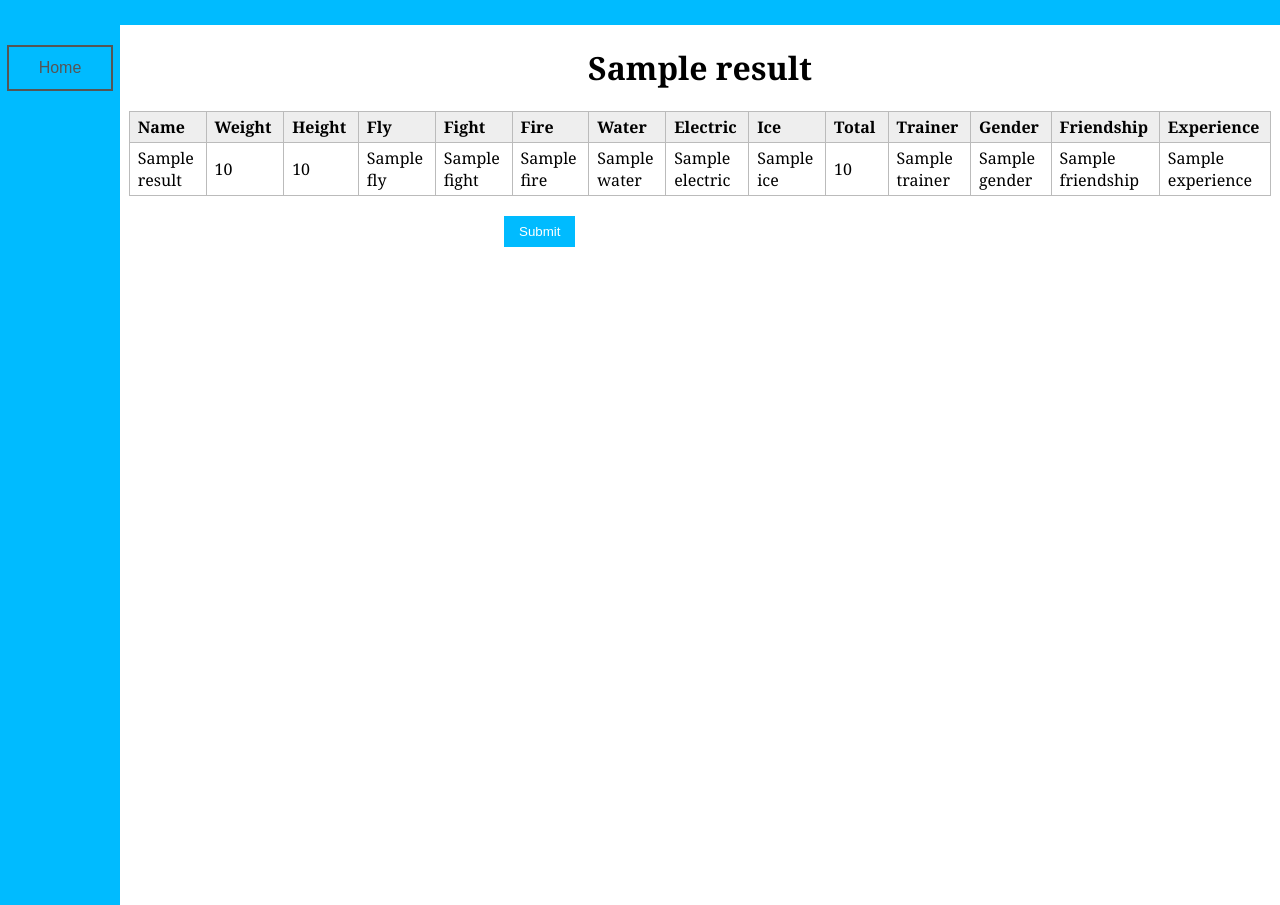
After one commit to matnguyen/Tokimon-CMPT276, a Node server app: template views/pages/modify.ejs in a window 1280 px wide. The commit adds this page. Run offline with Node 20, Linux system fonts and the light colour scheme; the template is opened without the code that fills it: most values are stand-ins (such as "Sample title", 1, 10 or a date in 2020).

Commit message:
Add modification of Tokimon

```diff
--- a/index.js
+++ b/index.js
@@ -18,7 +18,7 @@ app.set('views', path.join(__dirname, 'views'))
 app.set('view engine', 'ejs')
   // .get('/', (req, res) => res.render('pages/main'))
   // .get('/db', async (req, res) => {
-app.get('/', async (req, res) => {
+    app.get('/', async (req, res) => {
       try {
         const client = await pool.connect()
         const result = await client.query('SELECT * FROM Tokimon')
@@ -30,6 +30,7 @@ app.get('/', async (req, res) => {
         res.send("Error " + err)
       }
     })
+app.listen(PORT, () => console.log(`Listening on ${ PORT }`))
 
 app.get('/tokimon/:name', (req, res) => {
   var query = `SELECT * FROM Tokimon WHERE name='${req.params.name}'`
@@ -64,7 +65,6 @@ app.post('/add', function(req, res) {
     res.send("Error " + err)
   }
 })
-app.listen(PORT, () => console.log(`Listening on ${ PORT }`))
 
 // Deleting Tokimon
 app.post('/del', function(req, res) {
@@ -77,3 +77,27 @@ app.post('/del', function(req, res) {
     res.send("Error " + err)
   }
 })
+
+// Modifying Tokimon
+app.get('/modify/:name', (req, res) => {
+  var query = `SELECT * FROM Tokimon WHERE name='${req.params.name}'`
+  pool.query(query, (error, result) => {
+    if (error) {
+      res.send(error)
+    } else {
+      var results = {'results': result.rows}
+      res.render('pages/modify', results)
+    }
+  })
+})
+
+app.post('/mod', function(req, res) {
+  try {
+    var query = req.body.tmpTextArea
+    pool.query(query)
+    res.redirect('/')
+  } catch (err) {
+    console.error(err)
+    res.send("Error " + err)
+  }
+})
--- /dev/null
+++ b/public/scripts/modify.js
@@ -0,0 +1,28 @@
+var homeBtn = document.getElementById("homeBtn")
+
+homeBtn.onclick = function() {
+    window.location.href = '/'
+}
+
+// Get the contents of the editable table to update Tokimon
+function getContent() {
+    var tmpTextArea = document.getElementById("tmpTextArea")
+    var name = document.getElementById("modName").innerHTML
+    var weight = document.getElementById("modWeight").innerHTML
+    var height = document.getElementById("modHeight").innerHTML
+    var fly = document.getElementById("modFly").innerHTML
+    var fight = document.getElementById("modFight").innerHTML
+    var fire = document.getElementById("modFire").innerHTML
+    var water = document.getElementById("modWater").innerHTML
+    var electric = document.getElementById("modElectric").innerHTML
+    var ice = document.getElementById("modIce").innerHTML
+    var total = parseInt(fly) + parseInt(fight) + parseInt(fire) + parseInt(water) +
+                parseInt(electric) + parseInt(ice)
+    var trainer = document.getElementById("modTrainer").innerHTML
+    var gender = document.getElementById("modGender").innerHTML
+    var friendship = document.getElementById("modFriendship").innerHTML
+    var exp = document.getElementById("modExp").innerHTML
+
+    var query = `UPDATE Tokimon SET name='${name}', weight=${weight}, height=${height}, fly=${fly}, fight=${fight}, fire=${fire}, water=${water}, electric=${electric}, ice=${ice}, total=${total}, trainer='${trainer}', gender='${gender}', friendship=${friendship}, experience=${exp} WHERE name='${name}'`
+    tmpTextArea.innerHTML = query
+}
--- /dev/null
+++ b/public/stylesheets/modify.css
@@ -0,0 +1,122 @@
+body {
+    font: normal 100% Cambria,Georgia,"Times New Roman",Times,serif;
+    margin: 0;
+    background: #ffffff;
+}
+
+main {
+    margin-left: 120px;
+    background: #ffffff;
+    border-top: 25px solid #00bbff;
+}
+
+.sidebar {
+    height: 100%;
+    width: 120px;
+    position: fixed;
+    z-index: 1;
+    background-color: #00bbff;
+    top: 0;
+    left: 0;
+    overflow-x: hidden;
+    padding-top: 20px;
+    border-top: 25px solid #00bbff;
+}
+
+.sidebar a {
+    padding: 6px 8px 6px 16px;
+    font-size: 25px;
+    color: #111111;
+    display: block;
+}
+
+.sidebar button {
+    margin: auto;
+    display: flex;
+    justify-content: center;
+    font-size: 16px;
+    border: none;
+    padding: 12px 5px;
+    color: #555555;
+    background-color: #00bbff;
+    border: 2px solid #555555;
+    transition-duration: 0.4s;
+    cursor: pointer;
+    width: 106.5px;
+    margin-bottom: 15px;
+}
+
+.sidebar button:hover {
+    background-color: #555555;
+    color: #ffffff;
+}
+
+h1 {
+    text-align: center;
+}
+
+.form-style {
+    margin: auto;
+    max-width: 400px;
+    padding: 20px 12px 10px 20px;
+}
+
+.form-style label {
+    margin-bottom: 15px;
+    padding: 0;
+    display: block;
+    font-weight: bold;
+}
+
+.form-style span {
+    width: 100px;
+    float: left;
+    padding-top: 8px;
+    padding-right: 5px;
+}
+
+.form-style input[type=text],
+.form-style input[type=number],
+.form-style select {
+	box-sizing: border-box;
+	border: 1px solid #C2C2C2;
+	box-shadow: 1px 1px 4px #EBEBEB;
+	border-radius: 3px;
+	padding: 7px;
+    outline: none;
+    width: 50%;
+}
+
+.form-style input[type=submit] {
+    background: #00bbff;
+	padding: 8px 15px 8px 15px;
+	border: none;
+	color: #fff;
+}
+
+table{
+    margin: auto;
+    width: 98.5%;
+    border-collapse: collapse;
+    border-spacing: 2px;
+}
+
+th {
+    width: 12em;
+    text-align: left;
+    padding: .25em .5em;
+    background-color: #eee;
+    border: 1px solid #bbb;
+}
+
+td {
+    width: 12em;
+    text-align: left;
+    padding: .25em .5em;
+    border: 1px solid #bbb;
+}
+
+input::-webkit-inner-spin-button {
+    -webkit-appearance: none;
+    margin: 0;
+}
--- /dev/null
+++ b/views/pages/modify.ejs
@@ -0,0 +1,82 @@
+<!DOCTYPE html>
+
+<head>
+    <meta charset="utf-8">
+    <% if (results.length) { %>
+    <title>Tokimon Database - <%= results[0].name %></title>
+    <% }
+    else { %>
+    <title>Tokimon Database</title>
+    <% } %>
+    <link rel="stylesheet" href="/stylesheets/modify.css">
+    <script src="https://ajax.googleapis.com/ajax/libs/jquery/3.4.1/jquery.min.js"></script>
+    <script src="/scripts/modify.js" defer></script>
+</head>
+
+<html lang="eng">
+    <div class="sidebar">
+        <button id="homeBtn">Home</button>
+    </div>
+
+    <body>
+        <main>
+            <% if (results.length) { %>
+            <h1><%= results[0].name %></h1>
+            <% }
+            else { %>
+            <h1>This Tokimon doesn't exist</h1>
+            <% } %>
+
+            <table id="origData">
+                <tr>
+                    <th>Name</th>
+                    <th>Weight</th>
+                    <th>Height</th>
+                    <th>Fly</th>
+                    <th>Fight</th>
+                    <th>Fire</th>
+                    <th>Water</th>
+                    <th>Electric</th>
+                    <th>Ice</th>
+                    <th>Total</th>
+                    <th>Trainer</th>
+                    <th>Gender</th>
+                    <th>Friendship</th>
+                    <th>Experience</th>
+                </tr>
+                <% if (results.length) {
+                    for (var i = 0; i < results.length; i++) { %>
+                <tr>
+                    <td id="modName" contenteditable="true"><%= results[i].name %></td>
+                    <td id="modWeight" contenteditable="true"><%= results[i].weight %></td>
+                    <td id="modHeight" contenteditable="true"><%= results[i].height %></td>
+                    <td id="modFly" contenteditable="true"><%= results[i].fly %></td>
+                    <td id="modFight" contenteditable="true"><%= results[i].fight %></td>
+                    <td id="modFire" contenteditable="true"><%= results[i].fire %></td>
+                    <td id="modWater" contenteditable="true"><%= results[i].water %></td>
+                    <td id="modElectric" contenteditable="true"><%= results[i].electric %></td>
+                    <td id="modIce" contenteditable="true"><%= results[i].ice %></td>
+                    <td><%= results[i].total %></td>
+                    <td id="modTrainer" contenteditable="true"><%= results[i].trainer %></td>
+                    <td id="modGender" contenteditable="true"><%= results[i].gender %></td>
+                    <td id="modFriendship" contenteditable="true"><%= results[i].friendship %></td>
+                    <td id="modExp" contenteditable="true"><%= results[i].experience %></td>
+                </tr>
+                    <% }
+                }
+                else { %>
+                <tr>
+                    <td colspan="15">No Tokimon</td>
+                </tr>
+                <% } %>
+
+            </table>
+            <form action="/mod" onsubmit="getContent()" method="POST">
+                <div class="form-style">
+                    <textarea id="tmpTextArea" name="tmpTextArea" style="display: none"></textarea>
+                    <input type="submit"/>
+                </div>
+            </form>
+        </main>
+    </body>
+</html>
```
Also changed, not shown: public/scripts/main.js (+22 -5 lines), views/pages/db.ejs (deleted, +0 -18 lines), views/pages/main.ejs (+22 -3 lines).
